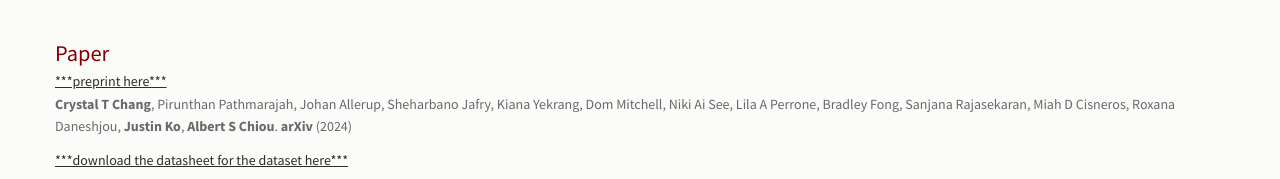
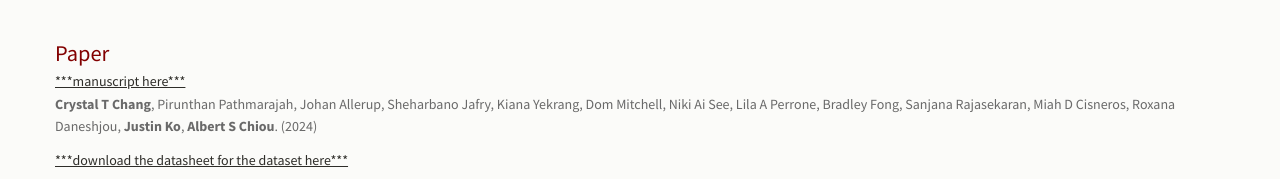
Before and after one commit to DaneshjouLab/ddi2-dataset, a plain HTML site: page index.html in a window 1280 px wide. Shown: the part 2340-2519 px from the top of the page. Drawn offline with nearby package versions, Linux system fonts and the light colour scheme; files that its build step writes are made by us from their sources; a script that the page names is missing.

Commit message:
switch manuscript to google docs link
will update with preprint/actual publication links in future

```diff
--- a/index.html
+++ b/index.html
@@ -125,7 +125,7 @@
     <br>
     <br>
       <h2 id="paper">Paper</h2>
-      <p><a href="https://doi.org/10.1038/s41586-020-2145-8">***preprint here***</a><br><b>Crystal T Chang</b>, Pirunthan Pathmarajah, Johan Allerup, Sheharbano Jafry, Kiana Yekrang, Dom Mitchell, Niki Ai See, Lila A Perrone, Bradley Fong, Sanjana Rajasekaran, Miah D Cisneros, Roxana Daneshjou, <b>Justin Ko</b>, <b>Albert S Chiou</b>. <b>arXiv</b> (2024) </p>
+      <p><a href="https://docs.google.com/document/d/1afPOck28g_0LmpvvBrX4zVZsVNMv6KCslFD4PC-RzKs/edit?usp=sharing">***manuscript here***</a><br><b>Crystal T Chang</b>, Pirunthan Pathmarajah, Johan Allerup, Sheharbano Jafry, Kiana Yekrang, Dom Mitchell, Niki Ai See, Lila A Perrone, Bradley Fong, Sanjana Rajasekaran, Miah D Cisneros, Roxana Daneshjou, <b>Justin Ko</b>, <b>Albert S Chiou</b>. (2024) </p>
       <p><a href="https://docs.google.com/document/d/1R0tjRpfl9r3q8XLdHndIqId9JiPbwe1EI9c1H_WXxqg/edit?usp=sharing">***download the datasheet for the dataset here***</a></p>
       <p>For inquiries, contact us at <a href="mailto:%20roxanad@stanford.edu">roxanad@stanford.edu</a>.</p>
 
```
